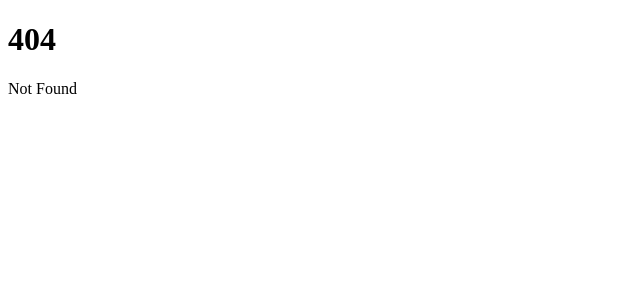
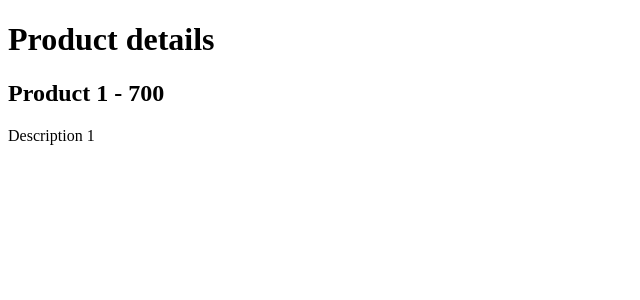
Before and after one commit to BhaumikDhameliya/sk-loading-data, a SvelteKit app: page /products/1 in a window 1280 px wide. Before the commit this address had no page. Shown: the top 300 px of the page, without its empty margins (0-640 px from the left). Built offline with nearby package versions, Linux system fonts and the light colour scheme; data requests are answered from the project's data file.

Commit message:
Using URL data

```diff
--- /dev/null
+++ b/src/routes/products/[productId]/+page.server.js
@@ -0,0 +1,13 @@
+export const load = async (serverLoadEvent) => {
+	const { fetch, params, url, route } = serverLoadEvent;
+	console.log({ params, url, route: route.id });
+	const { productId } = params;
+	const title = 'Product details';
+	const response = await fetch(`http://localhost:4000/products/${productId}`);
+	const product = await response.json();
+
+	return {
+		title,
+		product
+	};
+};
--- /dev/null
+++ b/src/routes/products/[productId]/+page.svelte
@@ -0,0 +1,11 @@
+<script>
+	export let data;
+	const title = data.title;
+	const product = data.product;
+</script>
+
+<h1>{title}</h1>
+<div>
+	<h2>{product.title} - {product.price}</h2>
+	<p>{product.description}</p>
+</div>
```
